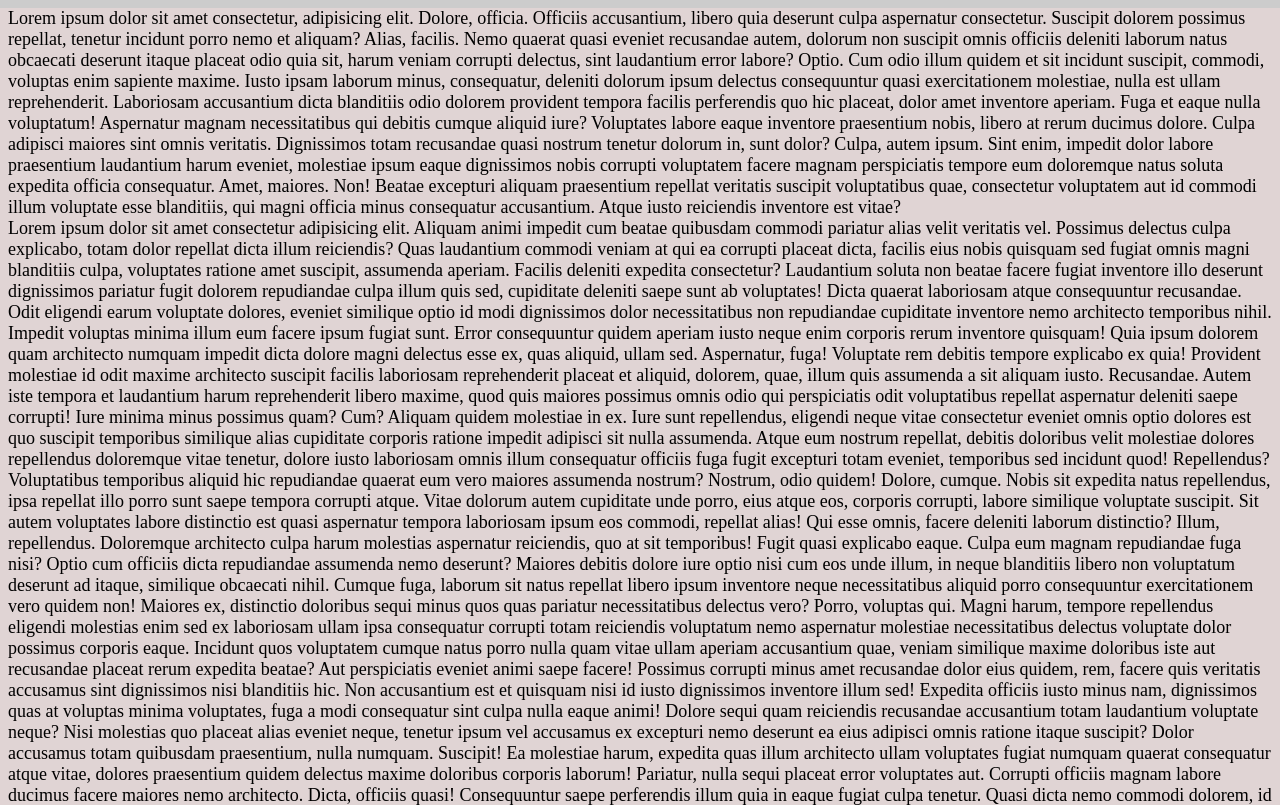
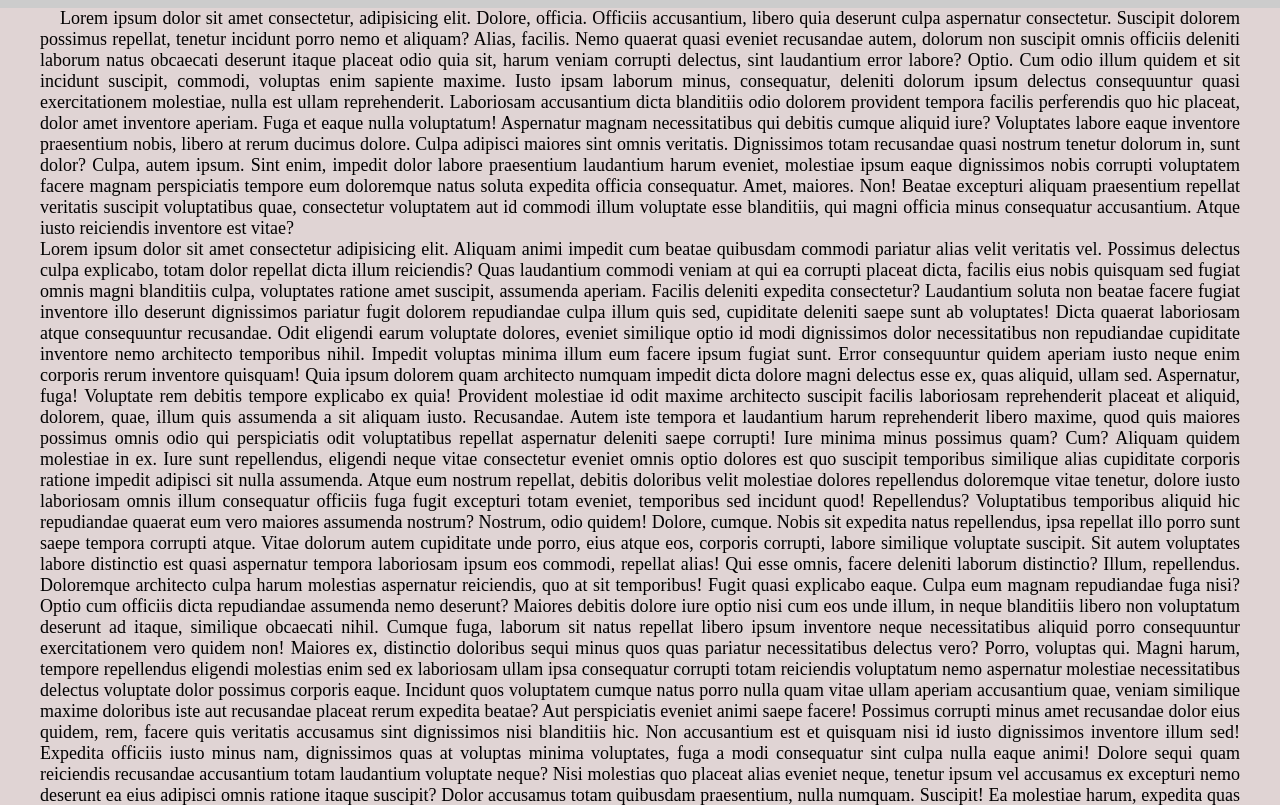
Before and after one commit to Scrymez/ind_scroll, a plain HTML site: page index.html in a window 1280 px wide. Shown: the top 805 px of the page. Drawn offline with Linux system fonts and the light colour scheme.

Commit message:
Добавил дополнительные стили

```diff
--- a/style.css
+++ b/style.css
@@ -17,7 +17,11 @@ body{
    width: 0%;
 }
 .txt{
+   margin: 0 auto;
+   text-align: justify;
+   width: 1200px;
    color: rgb(0, 0, 0);
    font-size: 18px;
    font-family: 'Times New Roman', Times, serif;
+   text-indent: 20px;
 }
```
